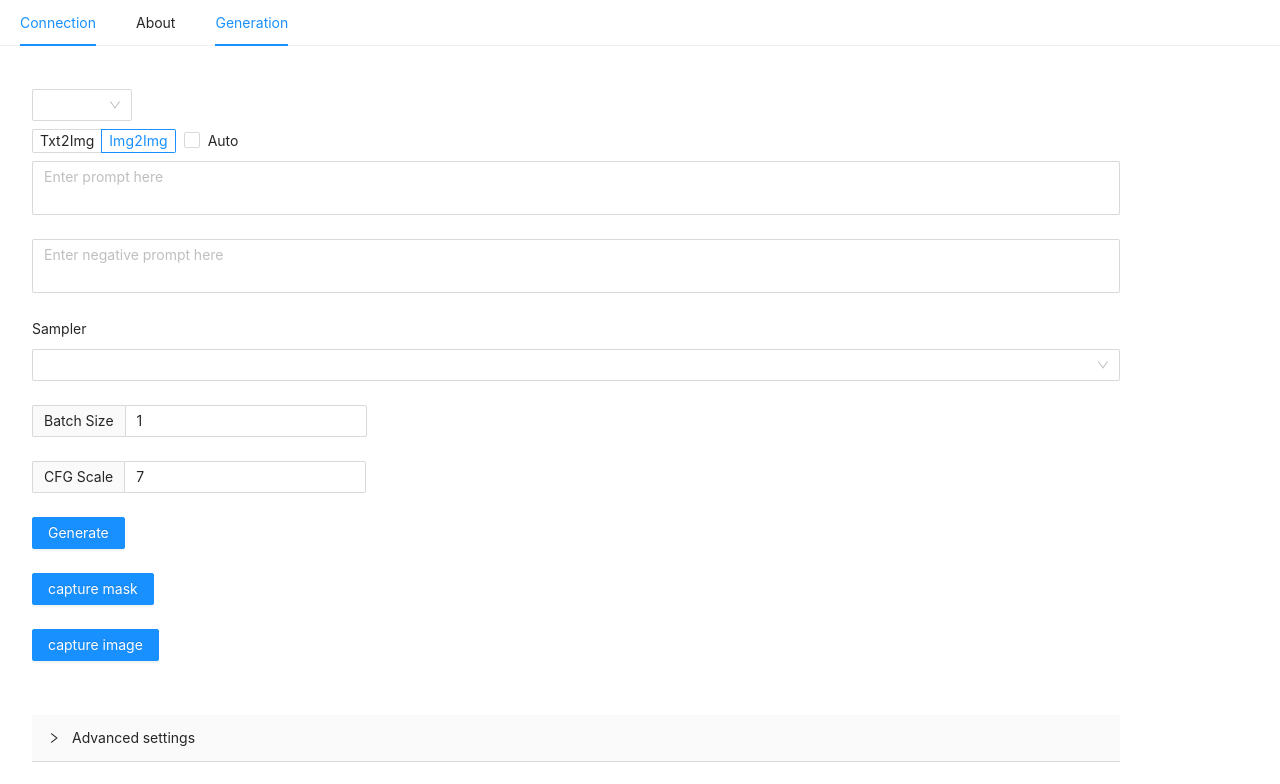
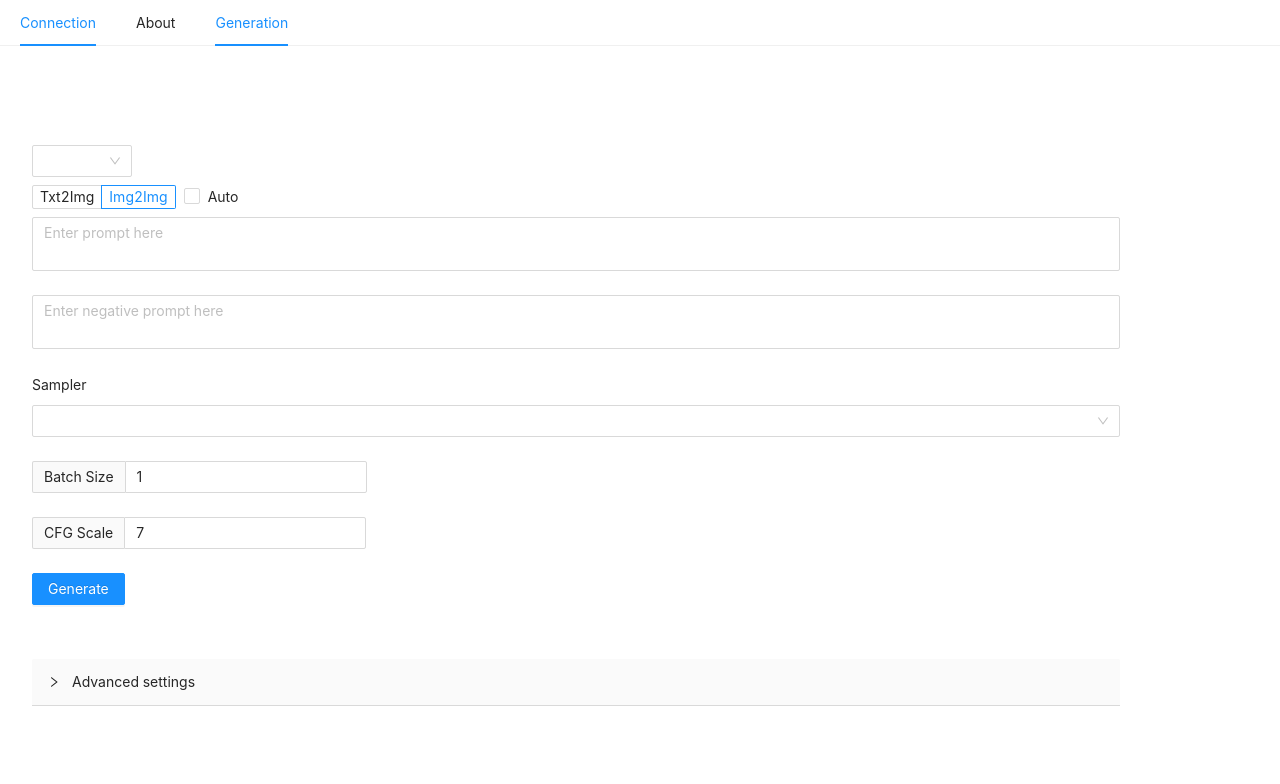
Before and after one commit to huchenlei/stable-diffusion-ps-pea, a Vue app: page /generation in a window 1280 px wide. Shown: the top 784 px of the page. Built offline with nearby package versions, Linux system fonts and the light colour scheme.

Commit message:
:fire: Remove buttons for testing

```diff
--- a/src/views/GenerationView.vue
+++ b/src/views/GenerationView.vue
@@ -82,18 +82,6 @@ async function generate() {
   }
 }
 
-async function captureMask() {
-  const maskBuffer = await photopeaContext.invoke('exportMaskFromSelection', /* format= */'PNG') as ArrayBuffer;
-  const maskBound = JSON.parse(await photopeaContext.invoke('getSelectionBound') as string) as PhotopeaBound;
-  imgSrc.value = (await cropImage(maskBuffer, maskBound)).dataURL;
-}
-
-async function captureImage() {
-  const imageBuffer = await photopeaContext.invoke('exportAllLayers', /* format= */'PNG') as ArrayBuffer;
-  const maskBound = JSON.parse(await photopeaContext.invoke('getSelectionBound') as string) as PhotopeaBound;
-  imgSrc.value = (await cropImage(imageBuffer, maskBound)).dataURL;
-}
-
 </script>
 <template>
   <a-space direction="vertical">
@@ -130,15 +118,6 @@ async function captureImage() {
       <a-form-item>
         <a-button type="primary" @click="generate">{{ $t('generate') }}</a-button>
       </a-form-item>
-
-      <a-form-item>
-        <a-button type="primary" @click="captureMask">capture mask</a-button>
-      </a-form-item>
-
-      <a-form-item>
-        <a-button type="primary" @click="captureImage">capture image</a-button>
-      </a-form-item>
-
       <a-image v-model:src="imgSrc" />
     </a-form>
 
```
